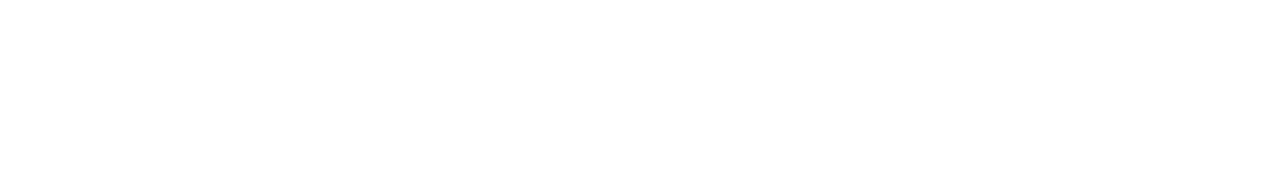
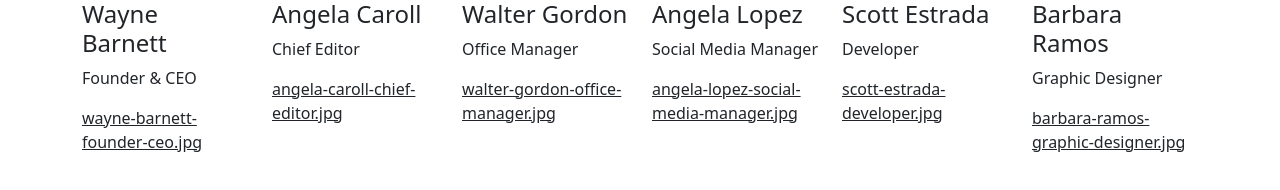
Before and after one commit to filippogiovannoni/js-our-team, a plain HTML site: page index.html in a window 1280 px wide. Drawn offline with nearby package versions, Linux system fonts and the light colour scheme.

Commit message:
add Milestone 2

```diff
--- a/index.html
+++ b/index.html
@@ -11,7 +11,11 @@
 
 <body>
 
+    <div class="container">
+        <div class="row">
 
+        </div>
+    </div>
 
     <script src="./js/script.js"></script>
 </body>
--- a/js/script.js
+++ b/js/script.js
@@ -61,3 +61,27 @@ for (let i = 0; i < membersList.length; i++) {
     console.log(member);
 
 }
+
+/* MILESTONE 2 */
+
+// Ciclo per stampare all'interno della DOM le info di ogni membro
+for (let i = 0; i < membersList.length; i++) {
+    const memberName = membersList[i].name;
+    const memberRole = membersList[i].role;
+    const memberImage = membersList[i].image;
+
+    // Seleziono il nodo della DOM
+    const containerRowEl = document.querySelector('.container .row');
+
+    // Salvo in una variabile il markup di ogni membro
+    const memberMarkup = `
+    <div class="col">
+        <h4>${memberName}</h4>
+        <p>${memberRole}</p>
+        <p class="text-decoration-underline">${memberImage}</p>
+    </div>
+    `
+    // Inserisco il markup di ogni membro ad ogni iterazione all'interno della DOM
+    containerRowEl.insertAdjacentHTML("beforeend", memberMarkup);
+
+}
```
